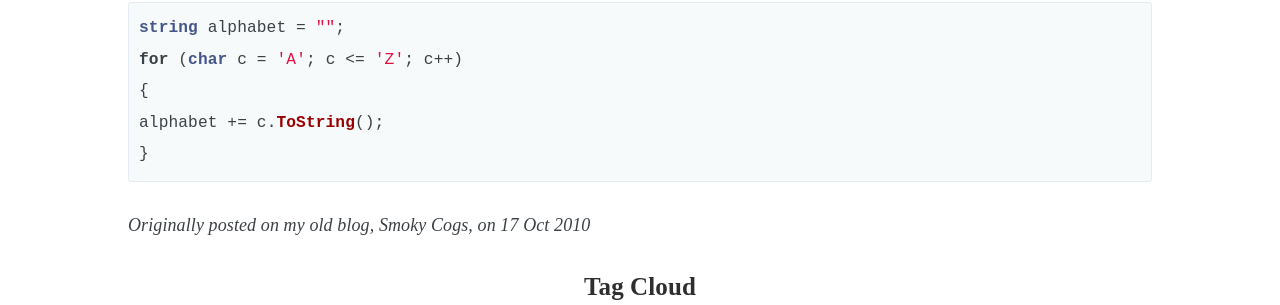
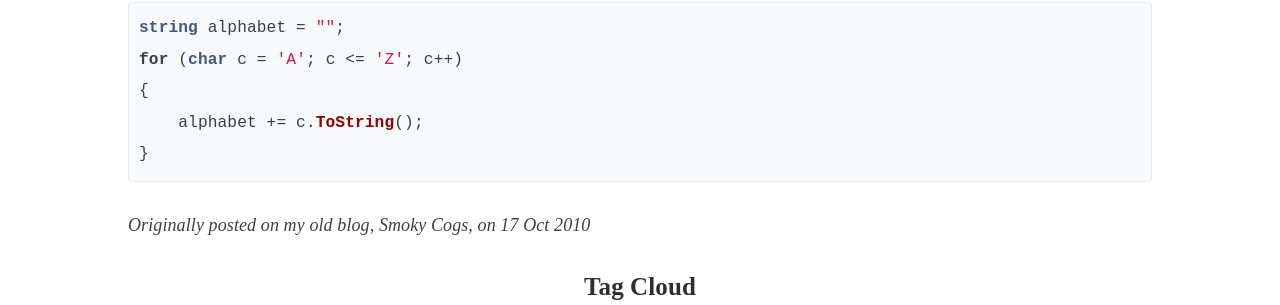
Before and after one commit to sjmeunier/sjmeunier.github.io, a Jekyll site: the page built from _posts/2010-10-17-iterating-over-char-values-in-csharp.md, in a window 1280 px wide. Shown: the part 663-968 px from the top of the page. Built offline with Jekyll 4.4.1, drawn with Linux system fonts in a browser that asks for light colours; some web fonts are replaced; comment, search, counter and statistics services are not loaded.

Commit message:
no message

```diff
--- a/assets/css/screen.css
+++ b/assets/css/screen.css
@@ -384,7 +384,7 @@ code, tt {
     padding: 1px 3px;
     font-family: Inconsolata, monospace, sans-serif;
     font-size: 0.85em;
-    white-space: pre-line;
+    white-space: pre-wrap;
     border: #E3EDF3 1px solid;
     background: #F7FAFB;
     border-radius: 2px;
@@ -399,7 +399,7 @@ pre {
     padding: 10px;
     font-family: Inconsolata, monospace, sans-serif;
     font-size: 0.9em;
-    white-space: pre-line;
+    white-space: pre;
     overflow: auto;
     background: #F7FAFB;
     border-radius: 3px;
@@ -407,8 +407,8 @@ pre {
 
 pre code, tt {
     font-size: inherit;
-    white-space: -moz-pre-line;
-    white-space: pre-line;
+    white-space: -moz-pre-wrap;
+    white-space: pre-wrap;
     background: transparent;
     border: none;
     padding: 0;
```
